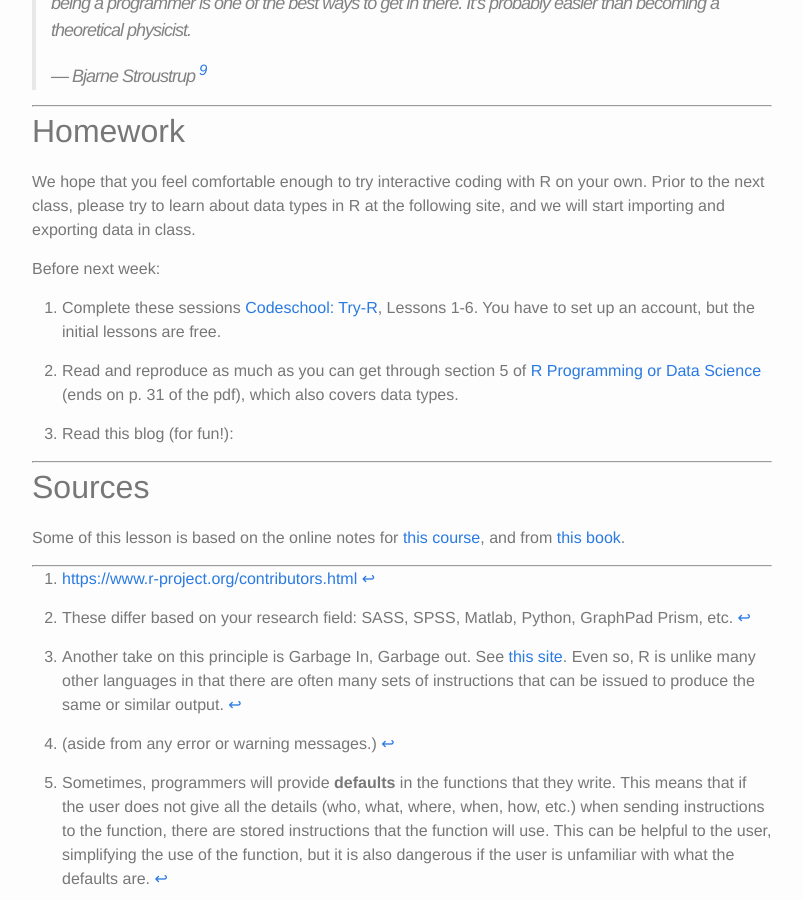
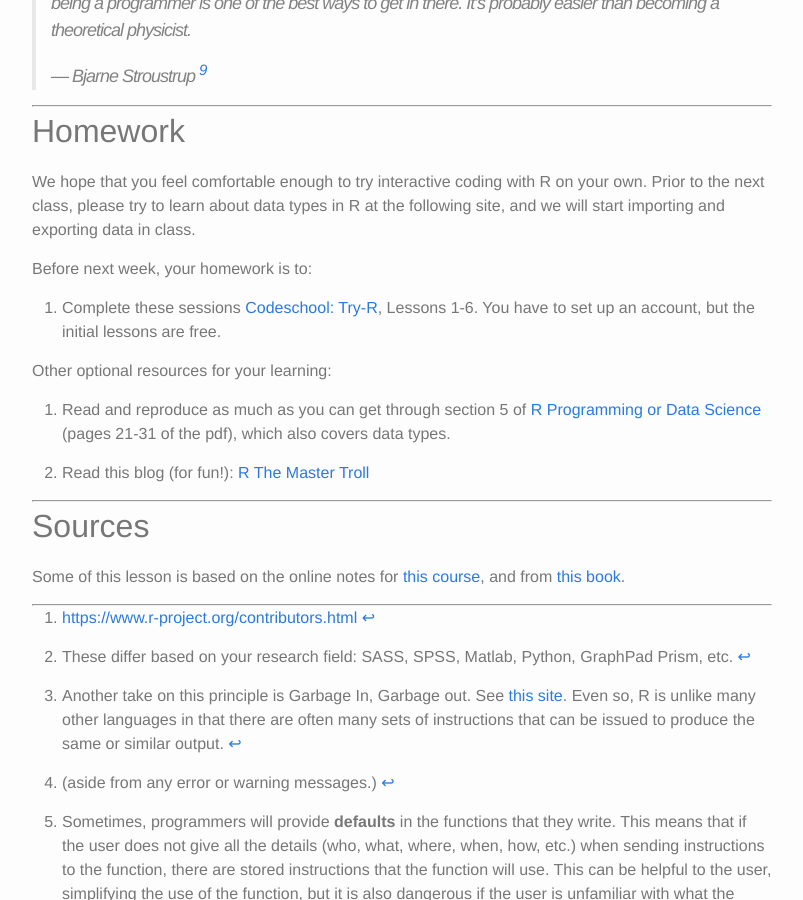
Before and after one commit to mauriziopaul/intro-to-R, a Jekyll site: the page built from _posts/2016-06-13-Lesson-01-intro.md, in a window 1280 px wide and 900 px high, scrolled down 9197 px. Shown: the whole window, without its empty margins (238-1041 px from the left). Built offline with Jekyll 4.4.1, drawn with Linux system fonts in a browser that asks for light colours.

Commit message:
lesson done

```diff
--- a/_posts/2016-06-13-Lesson-01-intro.md
+++ b/_posts/2016-06-13-Lesson-01-intro.md
@@ -399,13 +399,15 @@ Look I will try to update this section after class to include a summary of the t
 
 We hope that you feel comfortable enough to try interactive coding with R on your own. Prior to the next class, please try to learn about data types in R at the following site, and we will start importing and exporting data in class.
 
-Before next week:
+Before next week, your homework is to:
 
 1. Complete these sessions [Codeschool: Try-R](http://tryr.codeschool.com/), Lessons 1-6. You have to set up an account, but the initial lessons are free.
 
-2. Read and reproduce as much as you can get through section 5 of [R Programming or Data Science][r-for-data-sci] (ends on p. 31 of the pdf), which also covers data types.
+Other optional resources for your learning:
 
-3. Read this blog (for fun!):
+1. Read and reproduce as much as you can get through section 5 of [R Programming or Data Science][r-for-data-sci] (pages 21-31 of the pdf), which also covers data types.
+
+2. Read this blog (for fun!): [R The Master Troll](http://www.talyarkoni.org/blog/2012/06/08/r-the-master-troll-of-statistical-languages/)
 
 
 ---
```
